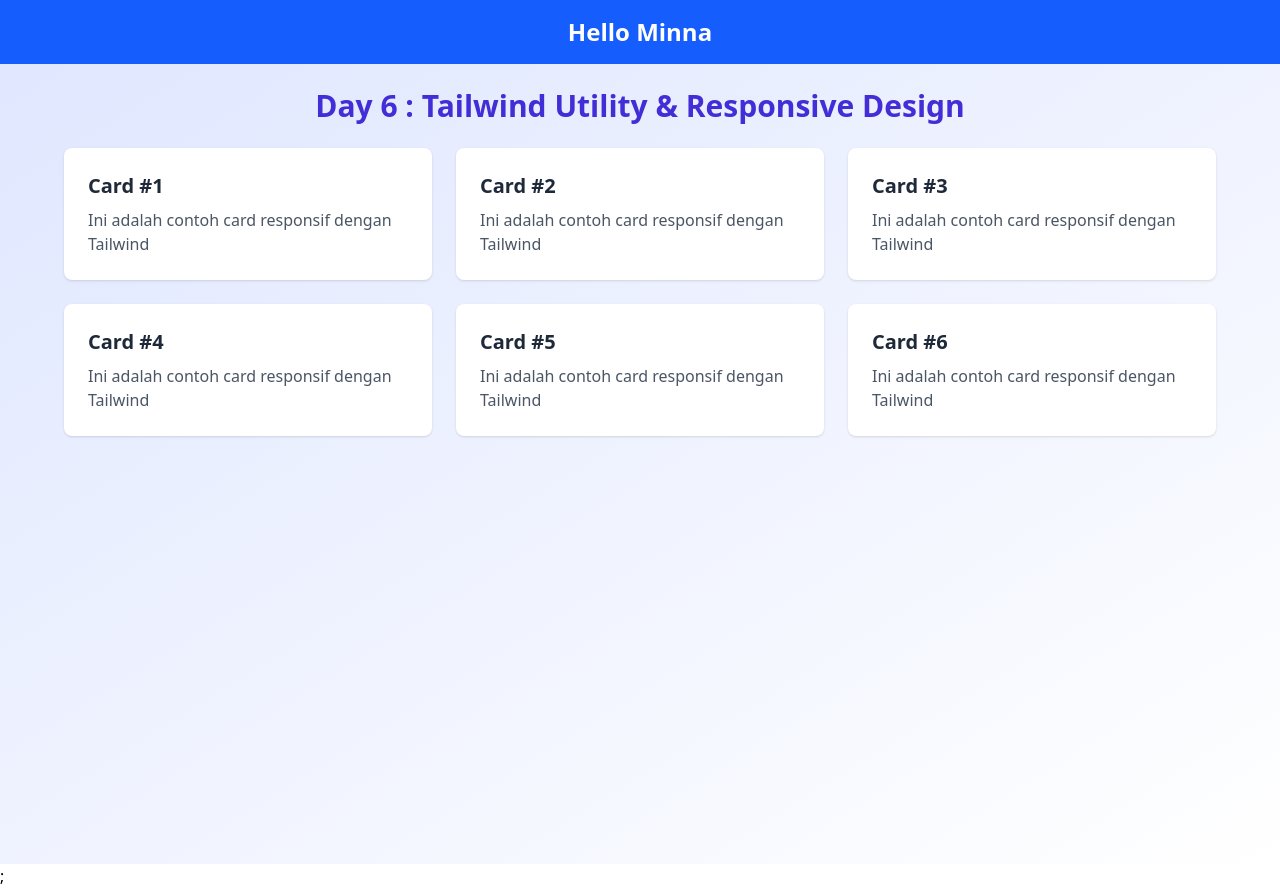
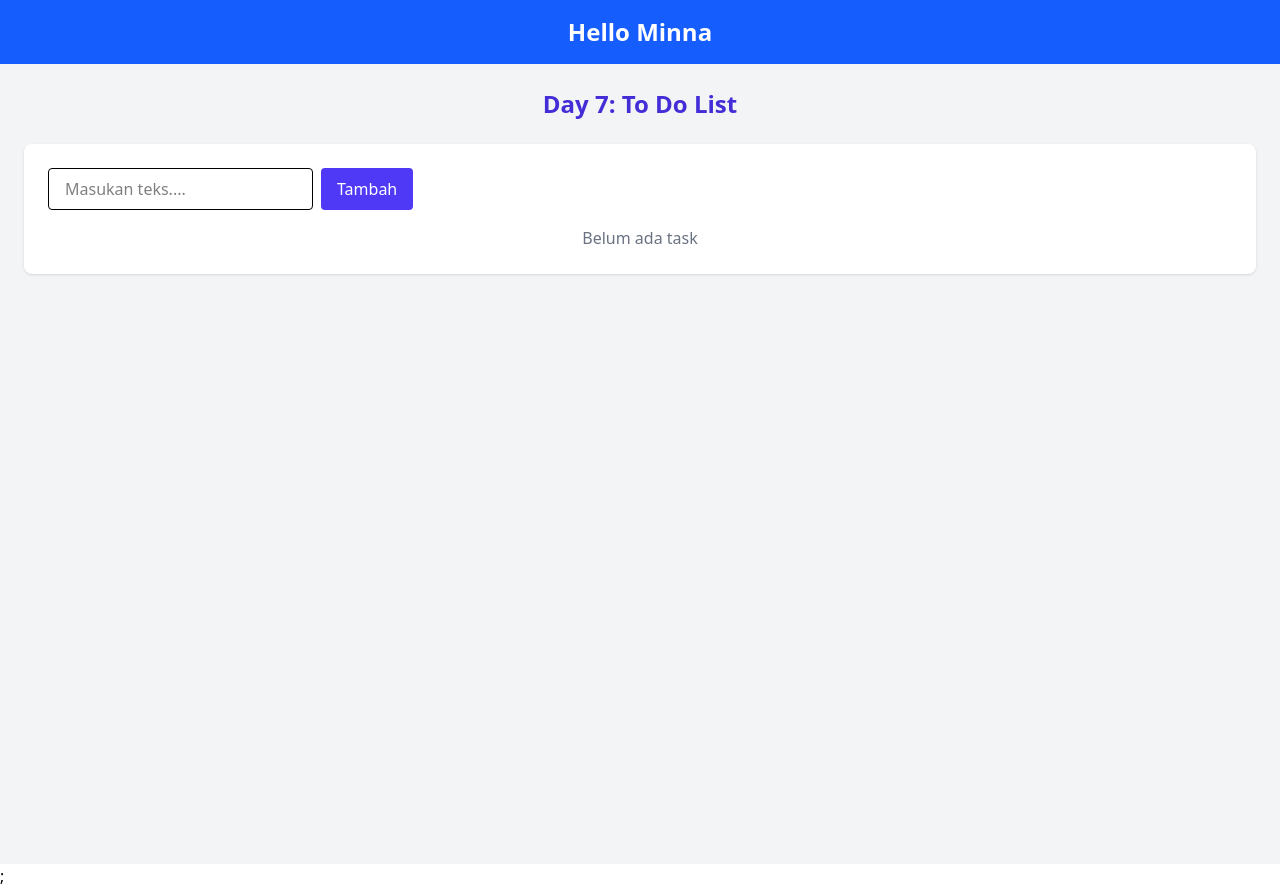
Before and after one commit to FakhriHH/one-day-one-react, a React (Vite) app: page / in a window 1280 px wide. Built offline with nearby package versions, Linux system fonts and the light colour scheme.

Commit message:
Day 07: Mini Project To Do List

```diff
--- a/src/App.jsx
+++ b/src/App.jsx
@@ -5,12 +5,13 @@ import Day03State from './pages/Day03State';
 import Day04Conditional from './pages/Day04Conditional';
 import Day05Reusable from './pages/Day05Reusable';
 import Day06Tailwind from './pages/Day06Tailwind';
+import Day07Todo from './pages/Day07Todo';
 
 const App = () => {
   return (
     <div>
       <Header />
-        <Day06Tailwind />;
+        <Day07Todo />;
     </div>
   );
 }
--- /dev/null
+++ b/src/pages/Day07Todo.jsx
@@ -0,0 +1,56 @@
+import { useState } from "react";
+
+function Day07Todo(){
+    const [task, setTask] = useState("");
+    const [tasks, setTasks] = useState([]);
+
+    const addTask = () => {
+        if (task.trim() === "") return;
+
+        setTasks([...tasks, task]);
+        setTask("");
+    };
+
+    const deleteTask = (index) => {
+        const updatedTasks = tasks.filter((_, i) => i !== index);
+        setTasks(updatedTasks);
+    };
+
+    return (
+        <div className="min-h-screen bg-gray-100 p-6">
+            <h1 className="text-2xl font-bold text-indigo-700 mb-6 text-center">
+                Day 7: To Do List
+            </h1>
+
+            <div className="max-2-xl mx-auto bg-white shadow p-6 rounded-lg">
+                <div className="flex gap-2 mb-4">
+                    <input
+                        type="text"
+                        placeholder="Masukan teks...."
+                        className="flex=grow px-4 py-2 border rounded"
+                        value={task}
+                        onChange={(e) => setTask(e.target.value)}
+                    />
+                    <button className="bg-indigo-600 text-white px-4 py-2 rounded hover:bg-indigo-700" onClick={addTask}>
+                        Tambah
+                    </button>
+                </div>
+
+                {tasks.length === 0 ? (
+                    <p className="text-gray-500 text-center">Belum ada task</p>
+                ) : (
+                    <ul className="space-y-2">
+                        {tasks.map((t, index) => (
+                            <li key={index} className="flex justify-between items-center bg-gray-50 p-3 rounded shadow-sm">
+                                <span>{t}</span>
+                                <button onClick={() => deleteTask(index)} className="text-sm text-red-500 hover:underline">Hapus</button>
+                            </li>
+                        ))}
+                    </ul>
+                )}
+            </div>
+        </div>
+    )
+}
+
+export default Day07Todo;
```
